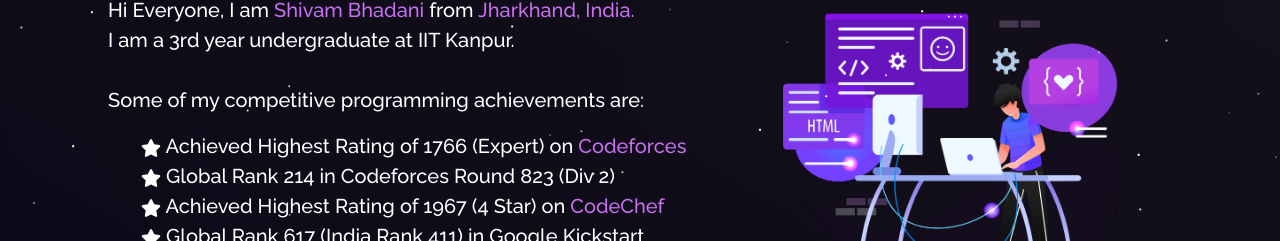
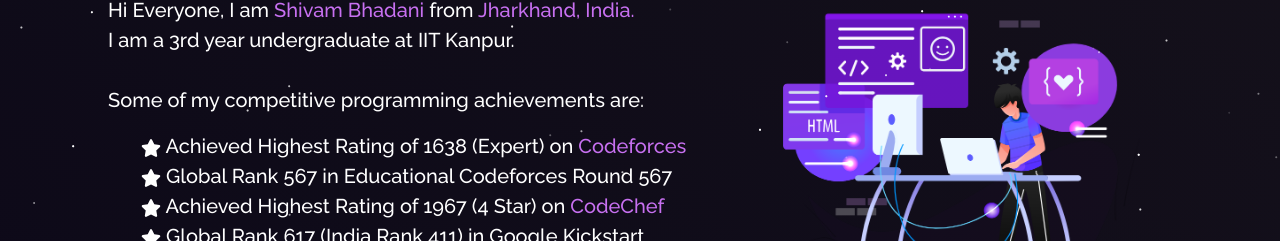
Before and after one commit to shivam-bhadani/Portfolio, a React (Create React App) app: page /about in a window 1280 px wide. Shown: the part 279-520 px from the top of the page. Built offline with nearby package versions, Linux system fonts and the light colour scheme.

Commit message:
changed about

```diff
--- a/src/components/About/AboutCard.js
+++ b/src/components/About/AboutCard.js
@@ -17,10 +17,10 @@
           </p>
           <ul>
             <li className="about-activity">
-              <FaStar /> Achieved Highest Rating of 1766 (Expert) on <a className="purple" style={{ "textDecoration": "none" }} href="https://codeforces.com/profile/Shivam28nov" target={"_blank"}>Codeforces</a>
+              <FaStar /> Achieved Highest Rating of 1638 (Expert) on <a className="purple" style={{ "textDecoration": "none" }} href="https://codeforces.com/profile/_shivam_coder_" target={"_blank"}>Codeforces</a>
             </li>
             <li className="about-activity">
-              <FaStar /> Global Rank 214 in Codeforces Round 823 (Div 2)
+              <FaStar /> Global Rank 567 in Educational Codeforces Round 567
             </li>
             <li className="about-activity">
               <FaStar /> Achieved Highest Rating of 1967 (4 Star) on <a className="purple" style={{ "textDecoration": "none" }} href="https://www.codechef.com/users/shivambhadani" target={"_blank"}>CodeChef</a>
```
